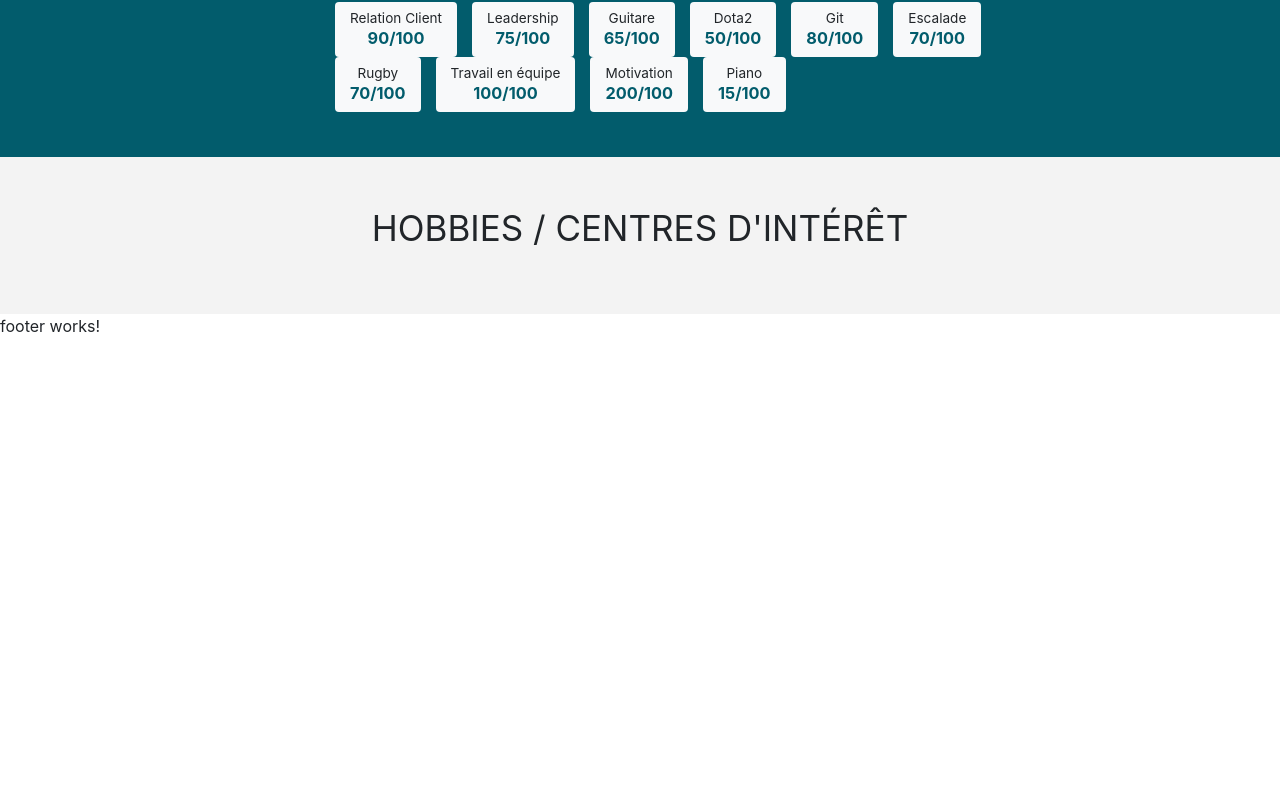
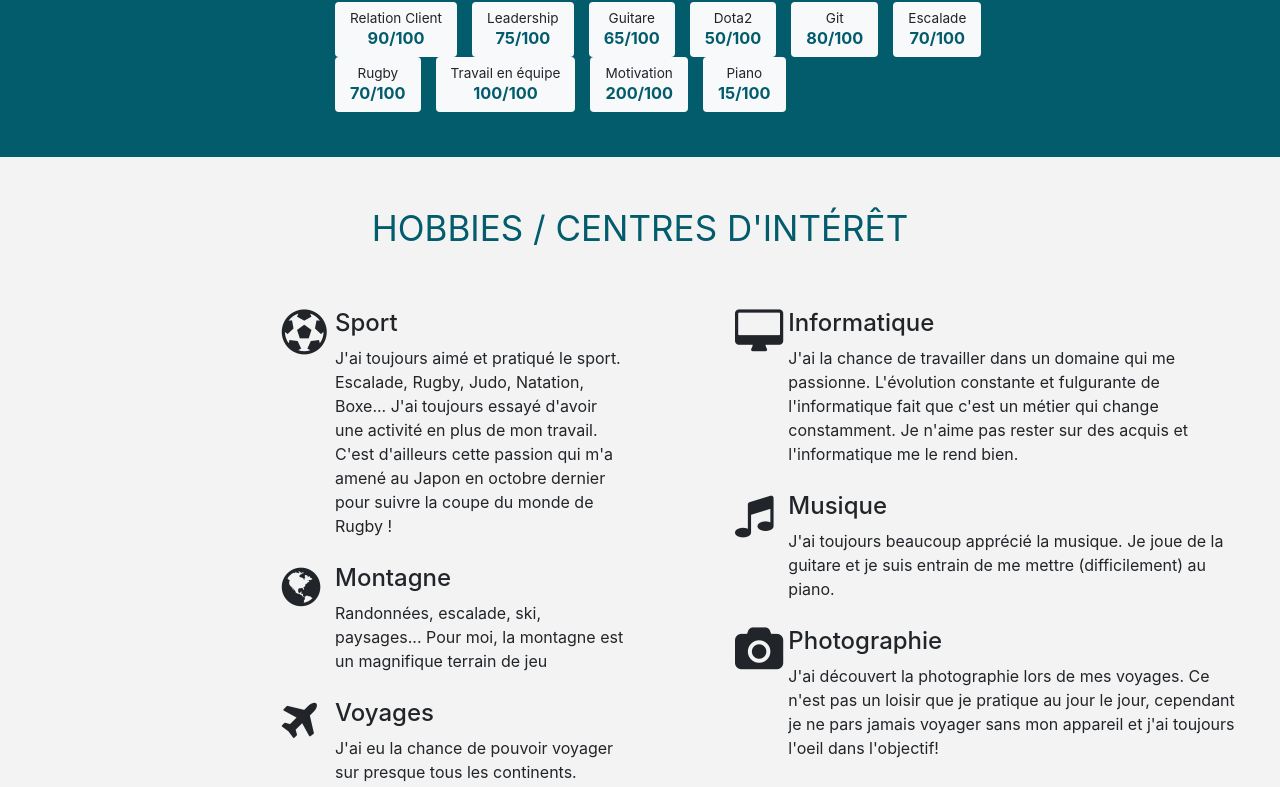
Before and after one commit to xoorus/cv, an Angular app: page / in a window 1280 px wide. Shown: the part 8001-8788 px from the top of the page. Before the commit the page ends 8339 px from the top, so only its background shows below. Built offline with nearby package versions, Linux system fonts and the light colour scheme; what angular-font-awesome would draw is missing.

Commit message:
ending hobbies component

```diff
--- a/src/app/components/hobbies/hobbies.component.css
+++ b/src/app/components/hobbies/hobbies.component.css
@@ -0,0 +1,11 @@
+.fa{
+    font-size:45px;
+}
+
+.title{
+    color: #025c6c;
+    margin-bottom:30px;
+}
+.row{
+    margin-top:10px;
+}
--- a/src/app/components/hobbies/hobbies.component.html
+++ b/src/app/components/hobbies/hobbies.component.html
@@ -1,21 +1,36 @@
 <div class="container-fluid greybg">
     <div class="title">Hobbies / Centres d'intérêt</div>
-    <div class="row justify-content-center lign-items-center" *ngFor="let hobby of hobbies">
-        <div class="separator">
-            <div class="border half-width"></div>
+
+    <div class="row">
+        <div class="col-6">
+            <div class="row justify-content-center lign-items-center" *ngFor="let hobby of hobbyListLeft">
+                <div class="col-5">
+                </div>
+                <div class="col-1 align-items-center text-center" >
+                    <i class="fa {{hobby.icon}}" aria-hidden="true"> </i>
+                </div>
+                <div class="col-6 align-items-center">
+                    <h4>{{hobby.name}}</h4>
+                    <p [innerHTML]="hobby.desc"> </p>
+                </div>
+            </div>
         </div>
-        <div class="col-3">
-        </div>
-        <div class="col-1" >
-            <img src={{hobby.logo}} class="right">
-        </div>
-        <div class="col-5">
-            <h2> <u>{{hobby.name}} </u></h2><br>
-            <p [innerHTML]="hobby.desc"> </p>
-        </div>
-        <div class="col-3">
+
+        <div class="col-6">
+            <div class="row justify-content-center lign-items-center" *ngFor="let hobby of hobbyListRight">
+                <div class="col-1">
+                </div>
+                <div class="col-1 align-items-center text-center" >
+                    <i class="fa {{hobby.icon}}" aria-hidden="true"> </i>
+                </div>
+                <div class="col-9 align-items-center">
+                    <h4>{{hobby.name}}</h4>
+                    <p [innerHTML]="hobby.desc"> </p>
+                </div>
+            </div>
         </div>
     </div>
 
+
     <div class="last-component"></div>
 </div>
--- a/src/app/components/hobbies/hobbies.component.ts
+++ b/src/app/components/hobbies/hobbies.component.ts
@@ -13,14 +13,45 @@ export class HobbiesComponent implements OnInit {
 
   constructor(private hobbyService: HobbyService) { }
 
-  hobbyList: Hobby[];
+  fullhobbyList: Hobby[];
+  hobbyListLeft: Hobby[];
+  hobbyListRight: Hobby[];
 
   ngOnInit() {
     this.getHobbies();
+
+    this.hobbyListLeft = [];
+    this.hobbyListRight = [];
+
+    this.fullhobbyList.forEach(hobby => {
+      hobby.id % 2 ? this.hobbyListLeft.push(hobby) : this.hobbyListRight.push(hobby);
+    });
+
+    this.hobbyListLeft = this.shuffle(this.hobbyListLeft);
+    this.hobbyListRight = this.shuffle(this.hobbyListRight);
   }
 
   getHobbies(): void {
     this.hobbyService.getHobbies()
-    .subscribe(hobbyList => this.hobbyList = hobbyList);
+    .subscribe(fullhobbyList => this.fullhobbyList = fullhobbyList);
+  }
+
+ shuffle(hobbies): Array<Hobby> {
+    var currentIndex = hobbies.length, temporaryValue, randomIndex;
+
+    // While there remain elements to shuffle...
+    while (0 !== currentIndex) {
+
+      // Pick a remaining element...
+      randomIndex = Math.floor(Math.random() * currentIndex);
+      currentIndex -= 1;
+
+      // And swap it with the current element.
+      temporaryValue = hobbies[currentIndex];
+      hobbies[currentIndex] = hobbies[randomIndex];
+      hobbies[randomIndex] = temporaryValue;
+    }
+
+    return hobbies;
   }
 }
--- a/src/mock-hobbies.ts
+++ b/src/mock-hobbies.ts
@@ -1,10 +1,11 @@
 import { Hobby } from './objects/hobby';
 
 export const HOBBIES: Hobby[] = [
-  { id: 1, name: 'Voyages', icon: 'fa-globe',  desc: "best of bests" },
-  { id: 2, name: 'Sport', icon: 'fa-globe',  desc: "Escalade, rugby, un peu de course à pieds et de vélo" },
-  { id: 3, name: 'Jeux vidéos', icon: 'fa-globe',  desc: "Of course" },
-  { id: 4, name: 'Musique', icon: 'fa-globe',  desc: "Guitare, Piano" },
-  { id: 5, name: 'Informatique', icon: 'fa-globe',  desc: "C'est mon job" },
-  { id: 6, name: 'Montagne', icon: 'fa-globe',  desc: "Randos, escalade, ski" },
+  { id: 1, name: 'Voyages', icon: 'fa-plane',  desc: "J'ai eu la chance de pouvoir voyager sur presque tous les continents. <br>Mon voyage type ? => en sac à dos, à la rencontre des locaux. <br> J'aime les voyages qui sortent du commun et par dessus tout, j'adore discuter avec des personnes d'autres horizons.<br> C'est comme cela que je me suis retrouvé à donner des cours d'anglais pendant 1 mois et demi dans une école au centre du népal." },
+  { id: 2, name: 'Musique', icon: 'fa-music',  desc: "J'ai toujours beaucoup apprécié la musique. Je joue de la guitare et je suis entrain de me mettre (difficilement) au piano." },
+  { id: 3, name: 'Montagne', icon: 'fa-globe',  desc: "Randonnées, escalade, ski, paysages... Pour moi, la montagne est un magnifique terrain de jeu" },
+  { id: 4, name: 'Informatique', icon: 'fa-desktop',  desc: "J'ai la chance de travailler dans un domaine qui me passionne. L'évolution constante et fulgurante de l'informatique fait que c'est un métier qui change constamment. Je n'aime pas rester sur des acquis et l'informatique me le rend bien." },
+  { id: 5, name: 'Sport', icon: 'fa-futbol-o',  desc: "J'ai toujours aimé et pratiqué le sport. Escalade, Rugby, Judo, Natation, Boxe... J'ai toujours essayé d'avoir une activité en plus de mon travail.<br> C'est d'ailleurs cette passion qui m'a amené au Japon en octobre dernier pour suivre la coupe du monde de Rugby !" },
+  { id: 6, name: 'Jeux vidéos', icon: 'fa-gamepad',  desc: "Difficile de parler d'informatique sans parler de jeux vidéos. C'est la principale raison de mon orientation vers l'Informatique : Comment le jeu auquel je joue ne peux être qu'une suite de 1 et de 0." },
+  { id: 8, name: 'Photographie', icon: 'fa-camera',  desc: "J'ai découvert la photographie lors de mes voyages. Ce n'est pas un loisir que je pratique au jour le jour, cependant je ne pars jamais voyager sans mon appareil et j'ai toujours l'oeil dans l'objectif!" },
 ];
```
